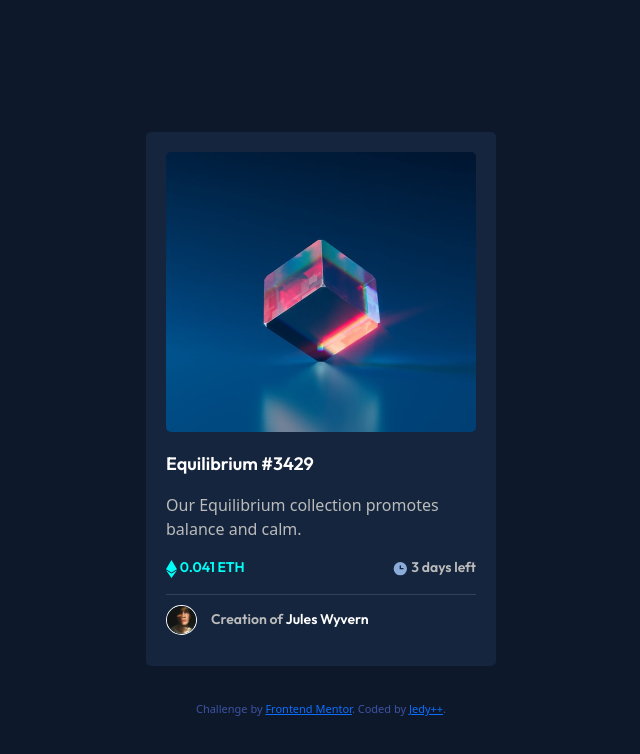
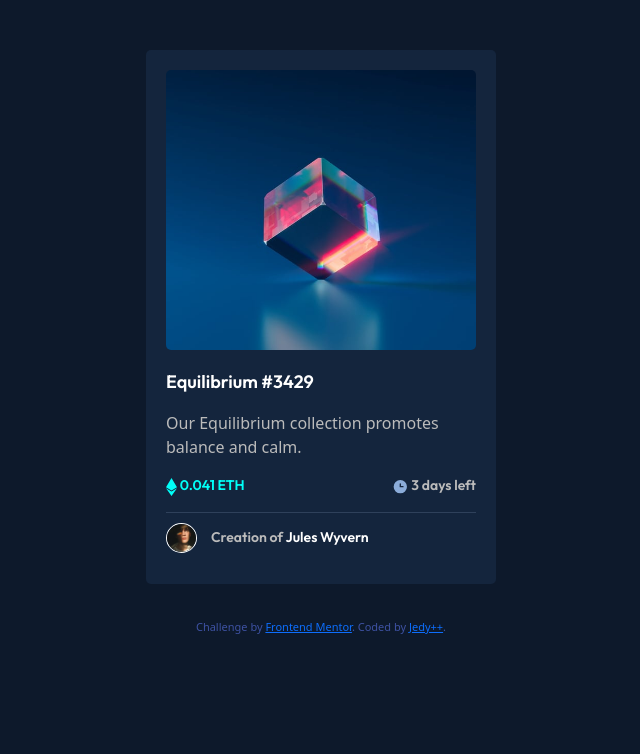
Before and after one commit to Jedyokey/NFT-Preview-Card-Component, a plain HTML site: page index.html in a window 1280 px wide. Shown: the whole page, without its empty margins (319-959 px from the left). Drawn offline with nearby package versions, Linux system fonts and the light colour scheme.

Commit message:
Update style.css

```diff
--- a/CSS/style.css
+++ b/CSS/style.css
@@ -4,7 +4,7 @@
 body {
     margin: 0;
     padding: 0;
-    min-height: 100vh;
+    min-height: 70vh;
     display: flex;
     justify-content: center;
     align-items: center;
```
